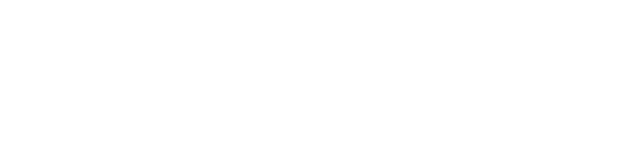
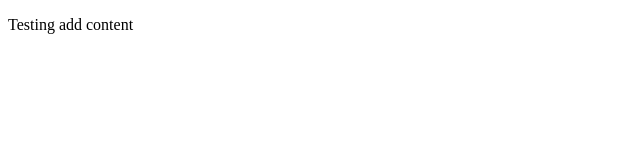
Before and after one commit to OlgaZP/HTML-Lesson2, a plain HTML site: page index.html in a window 1280 px wide. Shown: the whole page, without its empty margins (0-640 px from the left). Drawn offline with Linux system fonts and the light colour scheme.

Commit message:
add .gitignore

```diff
--- a/index.html
+++ b/index.html
@@ -6,6 +6,6 @@
     <title>Test commit</title>
 </head>
 <body>
-
+    <p>Testing add content</p>
 </body>
 </html>
```
Also changed, not shown: 1 other file.
